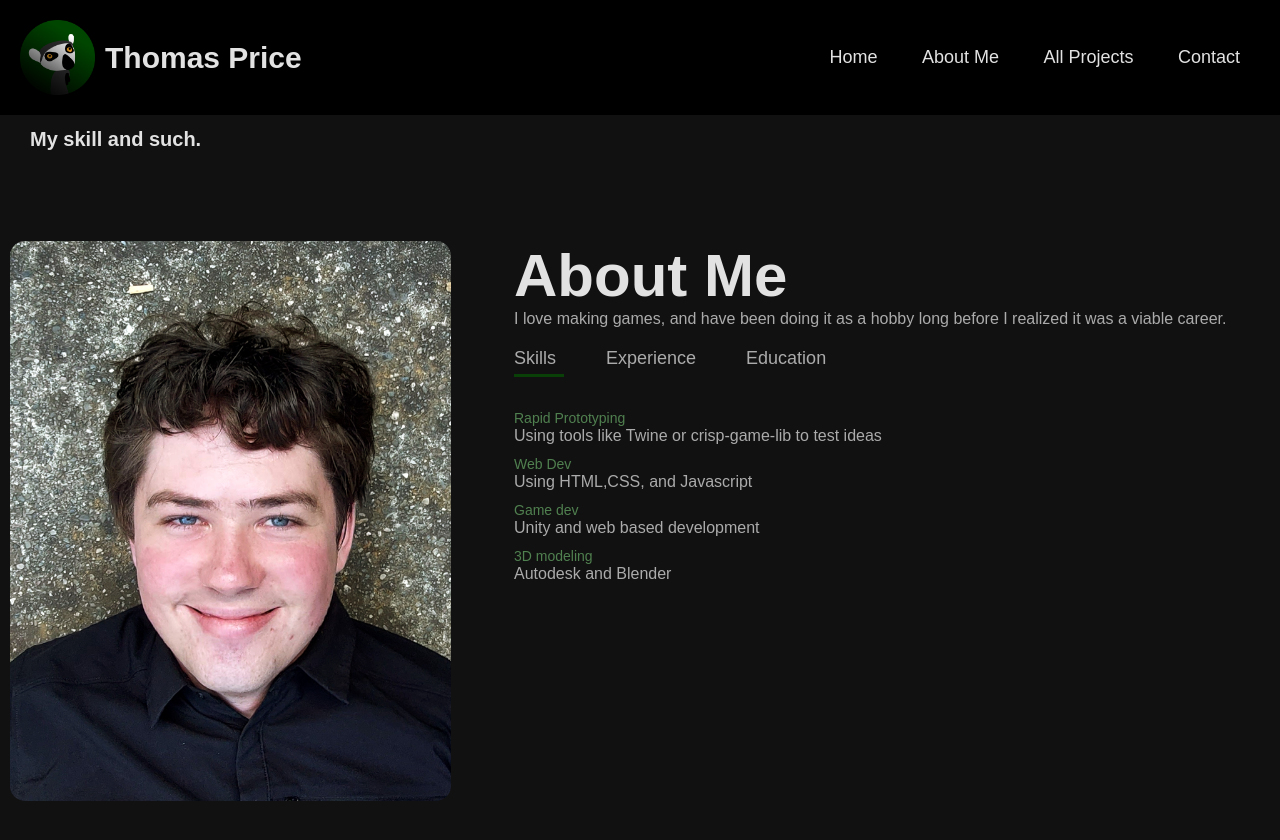
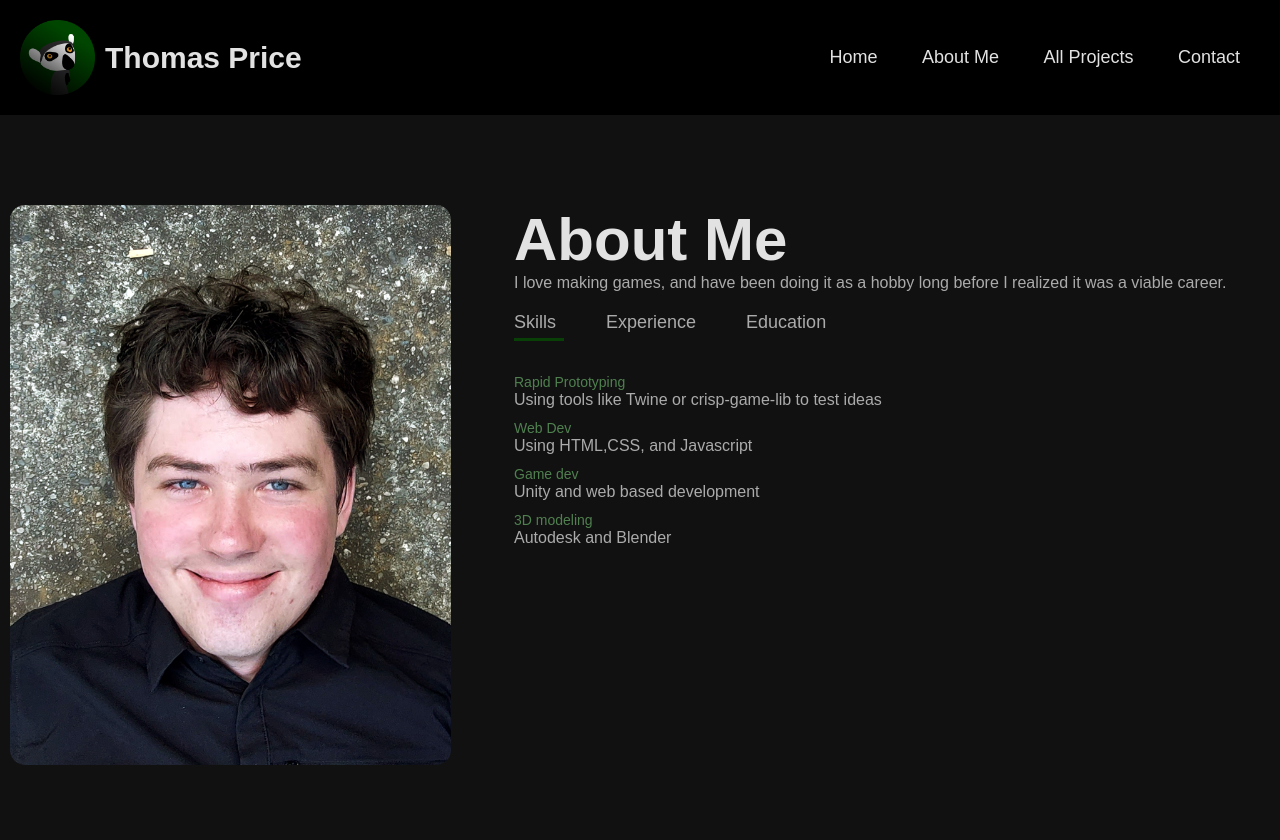
Before and after one commit to TPlemur/Portfolio, a plain HTML site: page headerPages/aboutMe.html in a window 1280 px wide. Drawn offline with Linux system fonts and the light colour scheme.

Commit message:
Removed extra text

```diff
--- a/headerPages/aboutMe.html
+++ b/headerPages/aboutMe.html
@@ -34,9 +34,6 @@
                 </ul>
                 <i class="fa-solid fa-bars"onclick="openmenu()"></i>
             </nav>
-        </div>
-        <div class="header-text">
-            <h1>My skill and such.</h1>
         </div>
     </div>
 
```
